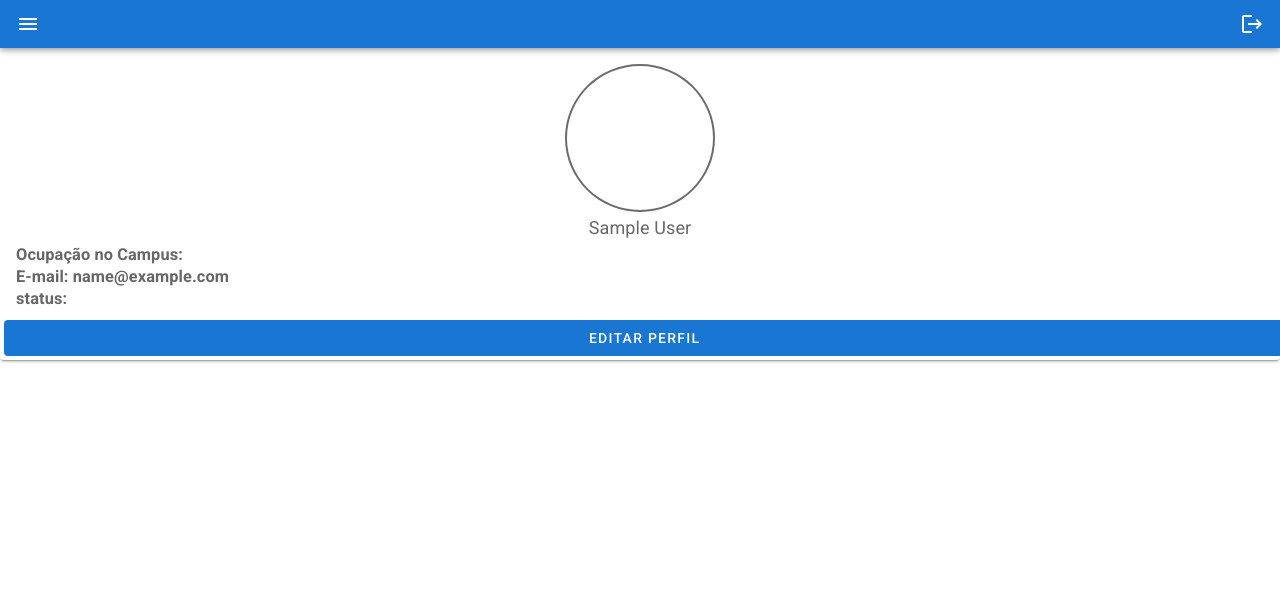
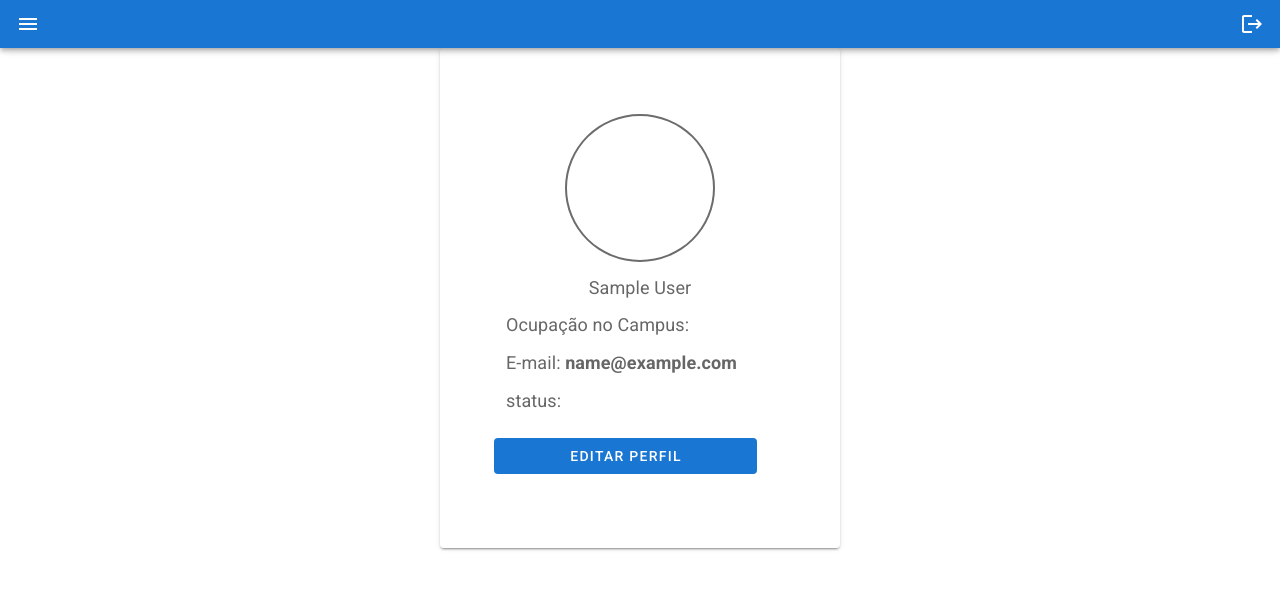
Before and after one commit to ifpi-picos/proxima-parada-front-end-vue, a Vue app: page /profile in a window 1280 px wide. Shown: the top 590 px of the page. Built offline with nearby package versions, Linux system fonts and the light colour scheme; sample sign-in values are in the browser's storage.

Commit message:
colocando a tela de perfil centralizada

```diff
--- a/src/pages/ProfilePage.vue
+++ b/src/pages/ProfilePage.vue
@@ -1,23 +1,25 @@
 <template>
 
-    <v-card>
+    <v-card class="container ">
 
-        <v-card-text>
+        <v-card-text class="box">
             <div class="imagem">
                 <v-img src="../../src/assets/stite.jpg" class="img" />
                 <figcaption> {{userData.name}}</figcaption>
             </div>
             <div class="status">
-                <h3 >Ocupação no Campus: {{userData.occupation}} </h3>
-                <h3>E-mail: {{userData.email}}</h3>
-                <h3>status: {{userData.status}}</h3>
-            </div> <br>
+                <p >Ocupação no Campus:  <strong>{{userData.occupation}}</strong> </p>
+                <p>E-mail: <strong>{{userData.email}}</strong></p>
+                <p>status: <strong>{{userData.status}}</strong> </p> <br>
 
                 <v-form  v-model="valid">
                 <v-row>
-                    <v-btn depressed color="primary" type="submit" width="100vw" font-size="45px"> Editar Perfil</v-btn>
+                    <v-btn depressed color="primary" type="submit" width="90%" font-size="45px"> Editar Perfil</v-btn>
                 </v-row>
             </v-form>
+            </div> <br>
+
+
 
         </v-card-text>
     </v-card>
@@ -51,7 +53,23 @@ export default {
     figcaption{
         text-align: center;
         font-size: 18px;
-    padding: 5px;
+        padding: 15px;
     }
+    .container {
+        width: 400px;
+        height: 500px;
+        display: flex;
+        flex-direction: row;
+        justify-content: center;
+        align-items: center;
+    }
+    .box {
+        width: 300px;
+        height: 400px;
+        background: #fff;
+    }
+    p{
 
+        font-size: 18px;
+    }
 </style>
```
Also changed, not shown: src/App.vue (+0 -17 lines). Lines whose indentation alone changed are shown as unchanged.
